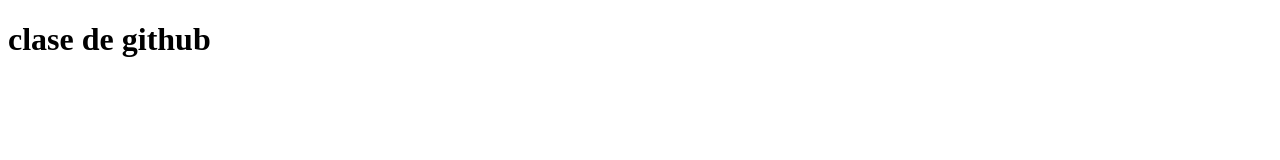
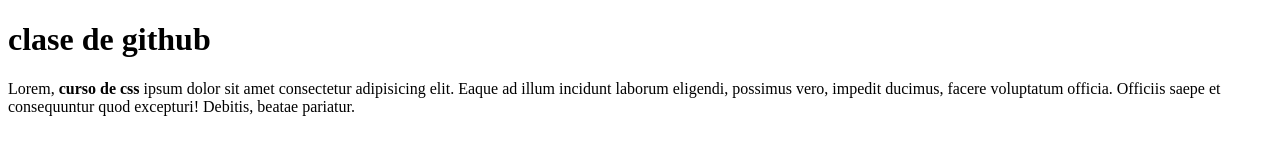
Before and after one commit to agustinquintana/ideaAgustinQuintana, a plain HTML site: page index.html in a window 1280 px wide. Drawn offline with Linux system fonts and the light colour scheme.

Commit message:
agregue modificaciones con un parrafo y estilo

```diff
--- a/index.html
+++ b/index.html
@@ -8,5 +8,6 @@
 </head>
 <body>
     <h1>clase de github</h1>
+    <p>Lorem, <strong>curso de css</strong> ipsum dolor sit amet consectetur adipisicing elit. Eaque ad illum incidunt laborum eligendi, possimus vero, impedit ducimus, facere voluptatum officia. Officiis saepe et consequuntur quod excepturi! Debitis, beatae pariatur.</p>
 </body>
 </html>
--- a/style.css
+++ b/style.css
@@ -0,0 +1,4 @@
+*{
+    margin: 0;
+    padding: 0;
+}
```
